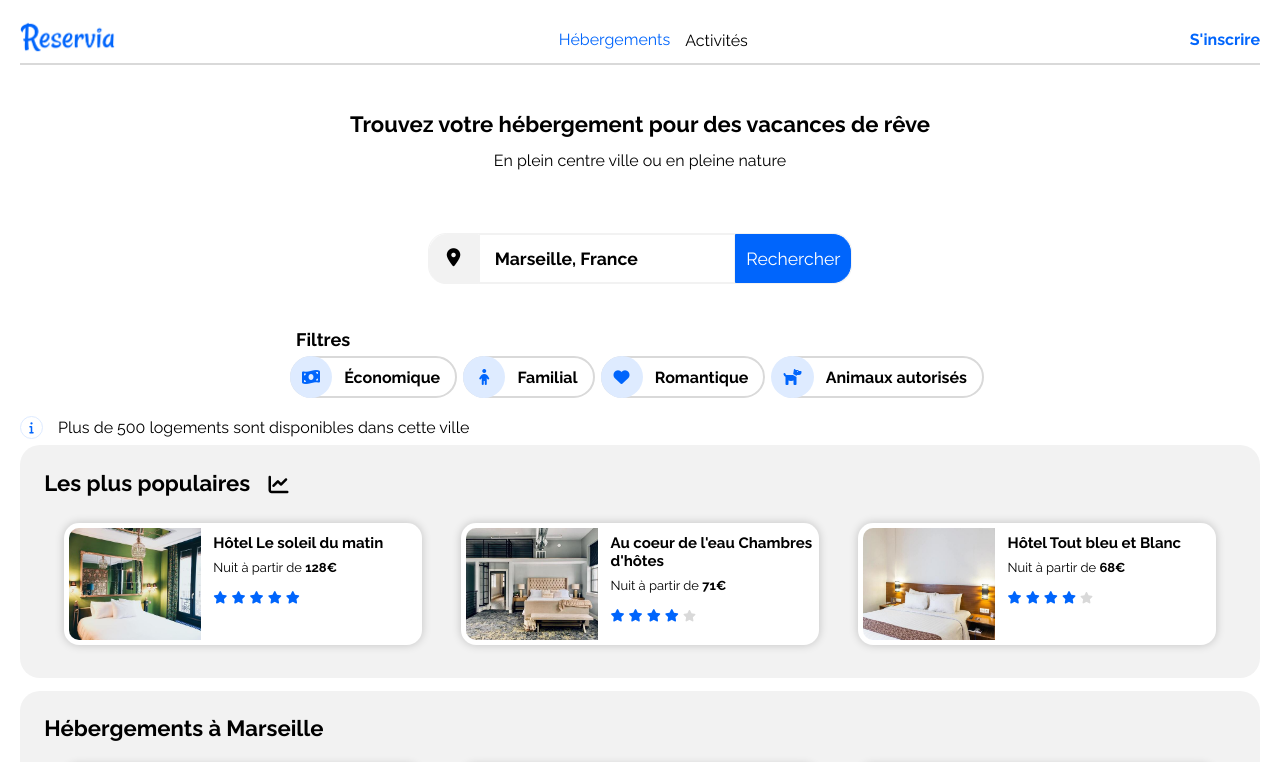
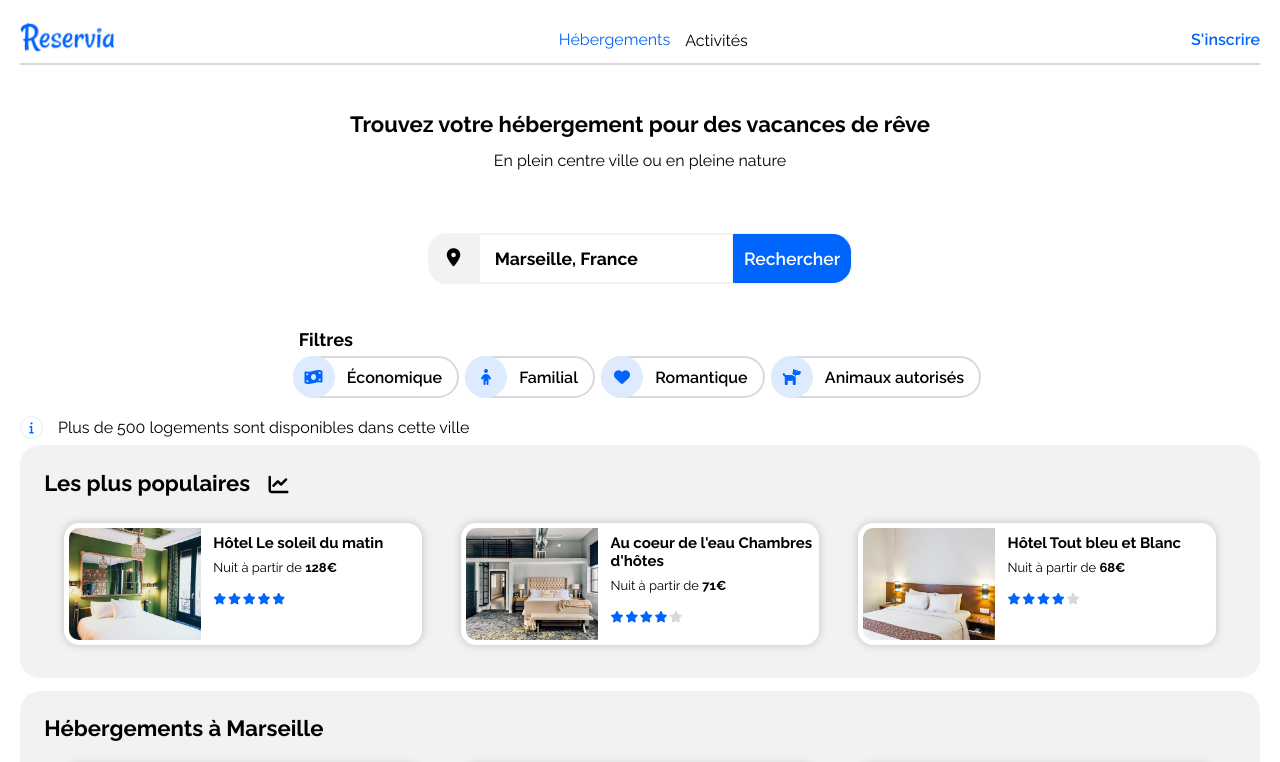
Before and after one commit to Tdirocco/ToniDiRocco_2_30072021, a plain HTML site: page index.html in a window 1280 px wide. Shown: the top 762 px of the page. Drawn offline with Linux system fonts and the light colour scheme.

Commit message:
changement unité font-weight

```diff
--- a/css/style.css
+++ b/css/style.css
@@ -25,6 +25,7 @@
 
 h1, h2{
     font-size: 1.38rem;
+    font-weight: 700;
 }
 
 h3{
@@ -39,14 +40,21 @@ strong{
     font-size: inherit;
 }
 
+.rate{
+    margin-top: 0.38rem;
+    display: flex;
+    justify-content: space-between;
+    width: 4.5rem;
+}
+
 .fa-star{
     color: var(--Gris-etoile);
-    font-size: 0.72rem;
+    font-size: 0.73rem;
 }
 
 .checked{
     color: var(--Bleu-dur);
-    font-size: 0.78rem;
+    font-size: 0.72rem;
 }
 
 .ombrePortee{
@@ -128,7 +136,7 @@ nav a:hover{
 }
 
 #inscription a{
-    font-weight: bold;
+    font-weight: 600;
     color: var(--Bleu-dur);
 }
 
@@ -182,7 +190,7 @@ nav a:hover{
 
 #maRecherche::placeholder{
     font-family: 'Raleway', sans-serif;
-    font-weight: bold;
+    font-weight: 700;
     color: var(--Black);
 }
 
@@ -190,6 +198,7 @@ nav a:hover{
     cursor: pointer;
     padding: 0.63rem;
     font-size: 1.1rem;
+    font-weight: 600;
     color: var(--White);
     background-color: var(--Bleu-dur);
     border: 0.06rem solid var(--Bleu-dur);
@@ -267,6 +276,7 @@ nav a:hover{
 .labelFiltre{
     margin-left: 0.63rem;
     font-size: 1.13rem;
+    font-weight: 600;
 }
 
 #info{
@@ -360,7 +370,7 @@ nav a:hover{
 .more{
     margin-top: 2.50rem;
     font-size: 1.13rem;
-    font-weight: bold;
+    font-weight: 600;
 }
 
 .more a:hover{
@@ -561,11 +571,13 @@ aside{
 
 footer h3{
     font-size: 1.1rem;
+    font-weight: 600;
     margin-bottom: 0.88rem;
 }
 
 li{
     margin-bottom: 0.75rem;
+    font-weight: 400;
 }
 
 footer a:hover{
@@ -831,6 +843,10 @@ footer{
     justify-self: right;
 }
 
+#inscription a{
+    font-weight: 700;
+}
+
 nav{
     grid-column: 1 / 3;
     grid-row: 2;
--- a/index.html
+++ b/index.html
@@ -6,7 +6,7 @@
         <title>Reservia</title>
         <link rel="preconnect" href="https://fonts.googleapis.com">
         <link rel="preconnect" href="https://fonts.gstatic.com" crossorigin>
-        <link href="https://fonts.googleapis.com/css2?family=Raleway:ital,wght@0,100;0,400;0,700;1,100;1,400;1,700&display=swap" rel="stylesheet">
+        <link href="https://fonts.googleapis.com/css2?family=Raleway:wght@100;200;300;400;500;600;700;800;900&display=swap" rel="stylesheet">
         <script src="https://kit.fontawesome.com/341a7fa20e.js" crossorigin="anonymous"></script>
         <link rel="Stylesheet" href="css/style.css" />
     </head>
@@ -14,7 +14,7 @@
     <body>
         <div id="content">
             <header>
-                <section id="chapeau">
+                <div id="chapeau">
                     <div id="logo" >
                         <a href="index.html"><img src="images/logos/Reservia@3x.png" alt="Logo Reservia" /></a>
                     </div>
@@ -25,7 +25,7 @@
                     <div id="inscription">
                         <a href="#">S'inscrire</a>
                     </div>
-                </section>
+                </div>
                 <section id="banniere">
                     <div id="annonce">
                         <h1>Trouvez votre hébergement pour des vacances de rêve</h1>
```
Also changed, not shown: 1 other file.
